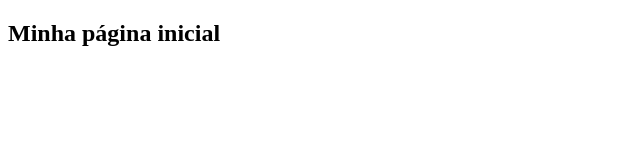
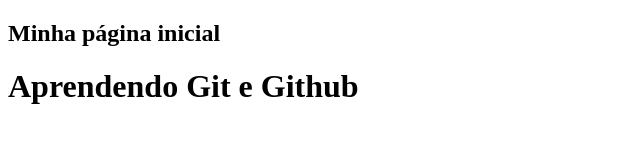
Before and after one commit to fmossatto/projeto-curso-git, a plain HTML site: page index.html in a window 1280 px wide. Shown: the whole page, without its empty margins (0-640 px from the left). Drawn offline with Linux system fonts and the light colour scheme.

Commit message:
segundo commit

```diff
--- a/index.html
+++ b/index.html
@@ -6,5 +6,6 @@
 </head>
 <body>
     <h2>Minha página inicial</h2>
+    <h1>Aprendendo Git e Github</h1>
 </body>
 </html>
```
